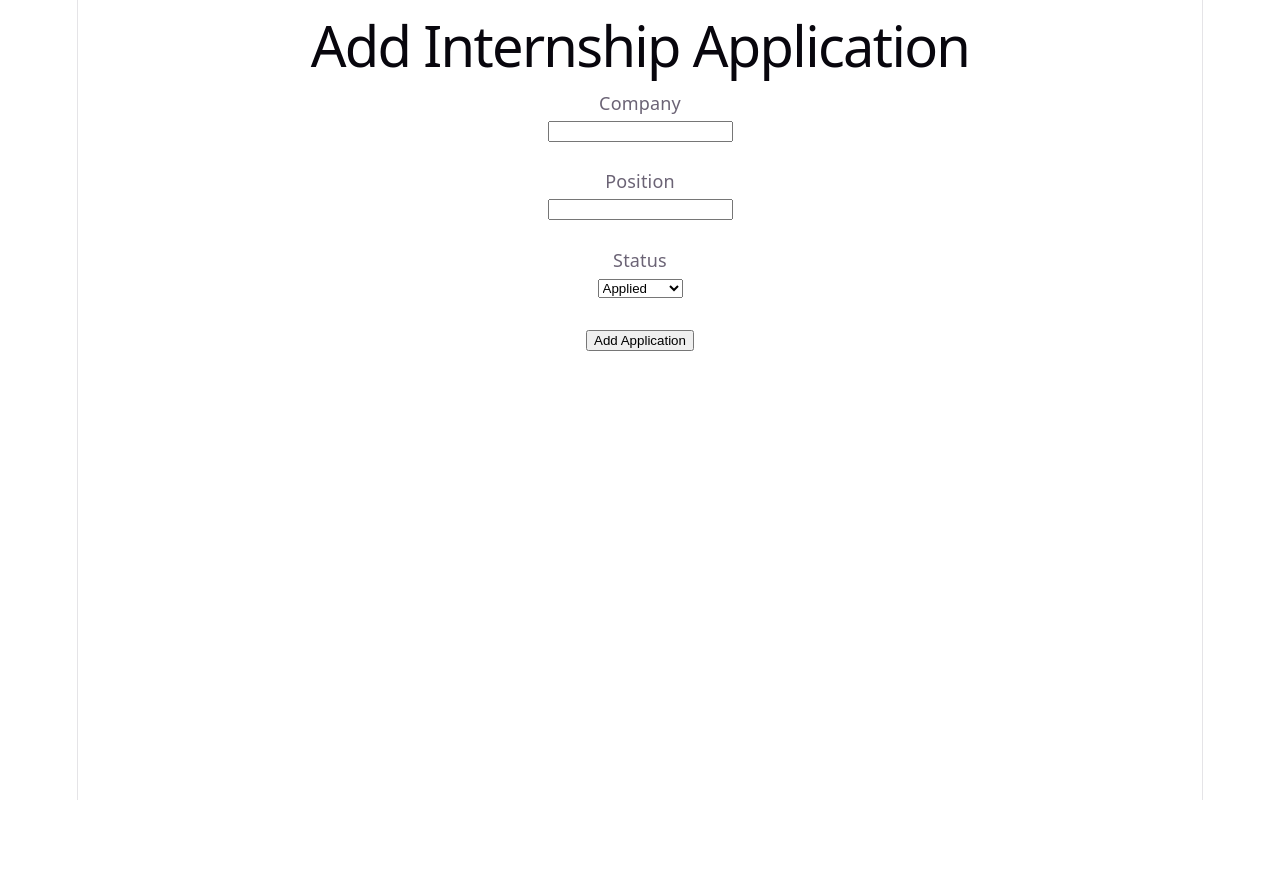
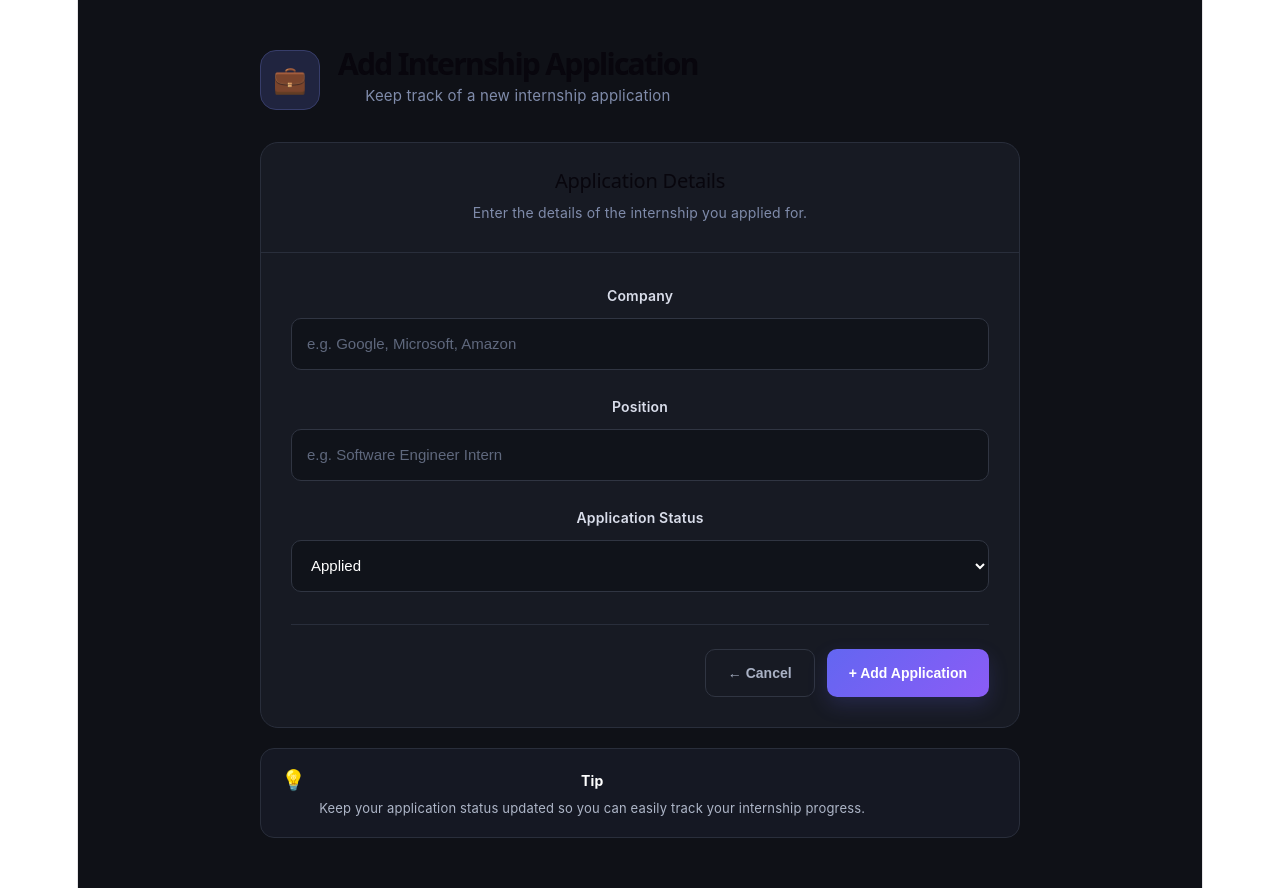
Before and after one commit to Aswanth-kk10/InternshipApplicationTracker, a React app in the folder frontend/: page /add-application in a window 1280 px wide. Before the commit the page ends 800 px from the top, so only its background shows below. Built offline with nearby package versions, Linux system fonts and the light colour scheme; no server answers; sample sign-in values are in the browser's storage; the HTML template or start-up script is replaced by a standard one.

Commit message:
Improve add application UI

```diff
--- /dev/null
+++ b/frontend/src/pages/AddApplication.css
@@ -0,0 +1,246 @@
+.add-application-page {
+    min-height: 100vh;
+    background: #0f1117;
+    color: #ffffff;
+    font-family: "Inter", "Segoe UI", Arial, sans-serif;
+    padding: 50px 20px;
+    box-sizing: border-box;
+}
+
+.add-application-container {
+    width: 100%;
+    max-width: 760px;
+    margin: 0 auto;
+}
+
+/* Header */
+
+.add-application-header {
+    display: flex;
+    align-items: center;
+    gap: 18px;
+    margin-bottom: 32px;
+}
+
+.header-icon {
+    width: 58px;
+    height: 58px;
+    border-radius: 16px;
+    background: #20243f;
+    border: 1px solid #373d6a;
+
+    display: flex;
+    align-items: center;
+    justify-content: center;
+
+    font-size: 27px;
+}
+
+.add-application-header h1 {
+    margin: 0 0 6px;
+    font-size: 30px;
+    font-weight: 700;
+}
+
+.add-application-header p {
+    margin: 0;
+    color: #7f8baa;
+    font-size: 15px;
+}
+
+/* Form card */
+
+.application-form-card {
+    background: #171a23;
+    border: 1px solid #292e3b;
+    border-radius: 18px;
+    overflow: hidden;
+}
+
+.form-card-header {
+    padding: 26px 30px;
+    border-bottom: 1px solid #292e3b;
+}
+
+.form-card-header h2 {
+    margin: 0 0 7px;
+    font-size: 20px;
+}
+
+.form-card-header p {
+    margin: 0;
+    color: #7f8baa;
+    font-size: 14px;
+}
+
+/* Form */
+
+.application-form-card form {
+    padding: 30px;
+}
+
+.form-group {
+    margin-bottom: 24px;
+}
+
+.form-group label {
+    display: block;
+    margin-bottom: 9px;
+    color: #d9ddea;
+    font-size: 14px;
+    font-weight: 600;
+}
+
+.form-group input,
+.form-group select {
+    width: 100%;
+    height: 52px;
+    padding: 0 15px;
+
+    box-sizing: border-box;
+
+    background: #10131a;
+    border: 1px solid #303542;
+    border-radius: 10px;
+
+    color: #ffffff;
+    font-size: 15px;
+    outline: none;
+
+    transition: 0.2s ease;
+}
+
+.form-group input::placeholder {
+    color: #5f687d;
+}
+
+.form-group input:focus,
+.form-group select:focus {
+    border-color: #7165f4;
+    box-shadow: 0 0 0 3px rgba(113, 101, 244, 0.12);
+}
+
+.form-group select {
+    cursor: pointer;
+}
+
+/* Buttons */
+
+.form-actions {
+    display: flex;
+    justify-content: flex-end;
+    gap: 12px;
+
+    margin-top: 32px;
+    padding-top: 24px;
+
+    border-top: 1px solid #292e3b;
+}
+
+.cancel-button,
+.submit-button {
+    height: 48px;
+    padding: 0 22px;
+
+    border-radius: 10px;
+    font-size: 14px;
+    font-weight: 600;
+
+    cursor: pointer;
+    transition: 0.2s ease;
+}
+
+.cancel-button {
+    background: transparent;
+    color: #aab2c5;
+    border: 1px solid #303542;
+}
+
+.cancel-button:hover {
+    background: #20232d;
+    color: #ffffff;
+}
+
+.submit-button {
+    border: none;
+    color: #ffffff;
+
+    background: linear-gradient(
+        135deg,
+        #6366f1,
+        #8b5cf6
+    );
+
+    box-shadow: 0 8px 20px rgba(99, 102, 241, 0.18);
+}
+
+.submit-button:hover {
+    transform: translateY(-1px);
+    box-shadow: 0 10px 25px rgba(99, 102, 241, 0.28);
+}
+
+/* Tip */
+
+.application-tip {
+    display: flex;
+    align-items: flex-start;
+    gap: 13px;
+
+    margin-top: 20px;
+    padding: 18px 20px;
+
+    background: #151823;
+    border: 1px solid #292e3b;
+    border-radius: 14px;
+
+    color: #aeb6c8;
+}
+
+.application-tip > span {
+    font-size: 20px;
+}
+
+.application-tip strong {
+    color: #ffffff;
+    font-size: 14px;
+}
+
+.application-tip p {
+    margin: 5px 0 0;
+    font-size: 13px;
+    line-height: 1.5;
+}
+
+/* Responsive */
+
+@media (max-width: 600px) {
+
+    .add-application-page {
+        padding: 30px 15px;
+    }
+
+    .add-application-header {
+        align-items: flex-start;
+    }
+
+    .add-application-header h1 {
+        font-size: 24px;
+    }
+
+    .application-form-card form {
+        padding: 22px;
+    }
+
+    .form-card-header {
+        padding: 22px;
+    }
+
+    .form-actions {
+        flex-direction: column-reverse;
+    }
+
+    .cancel-button,
+    .submit-button {
+        width: 100%;
+    }
+}
--- a/frontend/src/pages/AddApplication.jsx
+++ b/frontend/src/pages/AddApplication.jsx
@@ -1,6 +1,7 @@
 import { useState } from "react";
 import axios from "axios";
 import API_URL from "../services/api";
+import "./AddApplication.css";
 
 function AddApplication() {
     const [company, setCompany] = useState("");
@@ -42,44 +43,74 @@ function AddApplication() {
     };
 
     return (
+        <div className="add-application-page">
+
+            <div className="add-application-container">
+
+                {/* Header */}
+                <div className="add-application-header">
+                    <div className="header-icon">💼</div>
+
                     <div>
                         <h1>Add Internship Application</h1>
+                        <p>
+                            Keep track of a new internship application
+                        </p>
+                    </div>
+                </div>
+
+                {/* Form Card */}
+                <div className="application-form-card">
+
+                    <div className="form-card-header">
+                        <h2>Application Details</h2>
+                        <p>
+                            Enter the details of the internship you applied for.
+                        </p>
+                    </div>
 
                     <form onSubmit={handleSubmit}>
 
-                <div>
-                    <label>Company</label>
-                    <br />
+                        {/* Company */}
+                        <div className="form-group">
+                            <label htmlFor="company">
+                                Company
+                            </label>
 
                             <input
+                                id="company"
                                 type="text"
+                                placeholder="e.g. Google, Microsoft, Amazon"
                                 value={company}
                                 onChange={(e) => setCompany(e.target.value)}
                                 required
                             />
                         </div>
 
-                <br />
-
-                <div>
-                    <label>Position</label>
-                    <br />
+                        {/* Position */}
+                        <div className="form-group">
+                            <label htmlFor="position">
+                                Position
+                            </label>
 
                             <input
+                                id="position"
                                 type="text"
+                                placeholder="e.g. Software Engineer Intern"
                                 value={position}
                                 onChange={(e) => setPosition(e.target.value)}
                                 required
                             />
                         </div>
 
-                <br />
-
-                <div>
-                    <label>Status</label>
-                    <br />
+                        {/* Status */}
+                        <div className="form-group">
+                            <label htmlFor="status">
+                                Application Status
+                            </label>
 
                             <select
+                                id="status"
                                 value={status}
                                 onChange={(e) => setStatus(e.target.value)}
                             >
@@ -91,13 +122,44 @@ function AddApplication() {
                             </select>
                         </div>
 
-                <br />
+                        {/* Buttons */}
+                        <div className="form-actions">
 
-                <button type="submit">
-                    Add Application
+                            <button
+                                type="button"
+                                className="cancel-button"
+                                onClick={() => window.history.back()}
+                            >
+                                ← Cancel
                             </button>
 
+                            <button
+                                type="submit"
+                                className="submit-button"
+                            >
+                                + Add Application
+                            </button>
+
+                        </div>
+
                     </form>
+
+                </div>
+
+                {/* Tip */}
+                <div className="application-tip">
+                    <span>💡</span>
+                    <div>
+                        <strong>Tip</strong>
+                        <p>
+                            Keep your application status updated so you can
+                            easily track your internship progress.
+                        </p>
+                    </div>
+                </div>
+
+            </div>
+
         </div>
     );
 }
```
Lines whose indentation alone changed are shown as unchanged.
